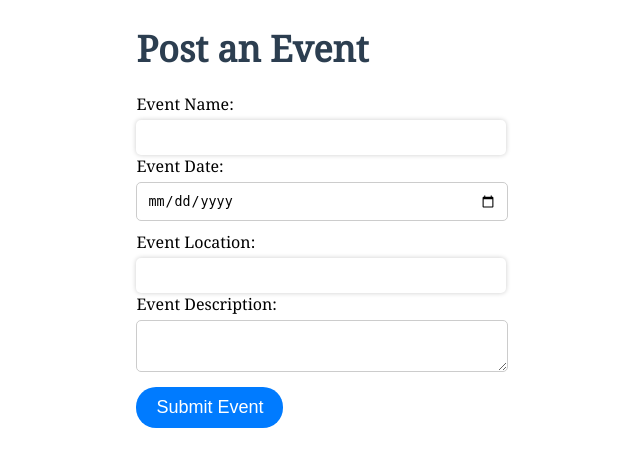
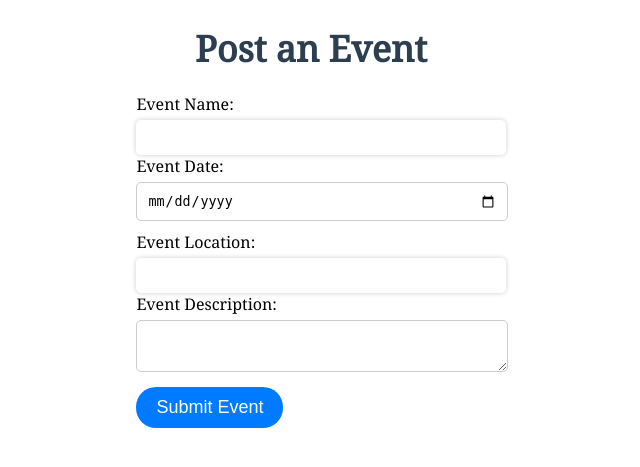
Before and after one commit to RashidGhafoor/fc, a PHP site: page /event_form.php in a window 1280 px wide. Shown: the part 75-542 px from the top of the page, without its empty margins (329-969 px from the left). Run offline with PHP 8.4, Linux system fonts and the light colour scheme; the visitor is signed in with stand-in values (Sample User, id 1).

Commit message:
style change in h1 in form

```diff
--- a/event_form.php
+++ b/event_form.php
@@ -11,7 +11,7 @@ include_once('header.php');
 
 <div class="container">
   <form action="submit_event.php" method="post">
-    <h1 style="color: #2c3e50;">Post an Event</h1>
+    <h1 style="color: #2c3e50; text-align:center">Post an Event</h1>
     <label for="event_name">Event Name:</label>
     <input type="text" name="event_name" required>
 
```
